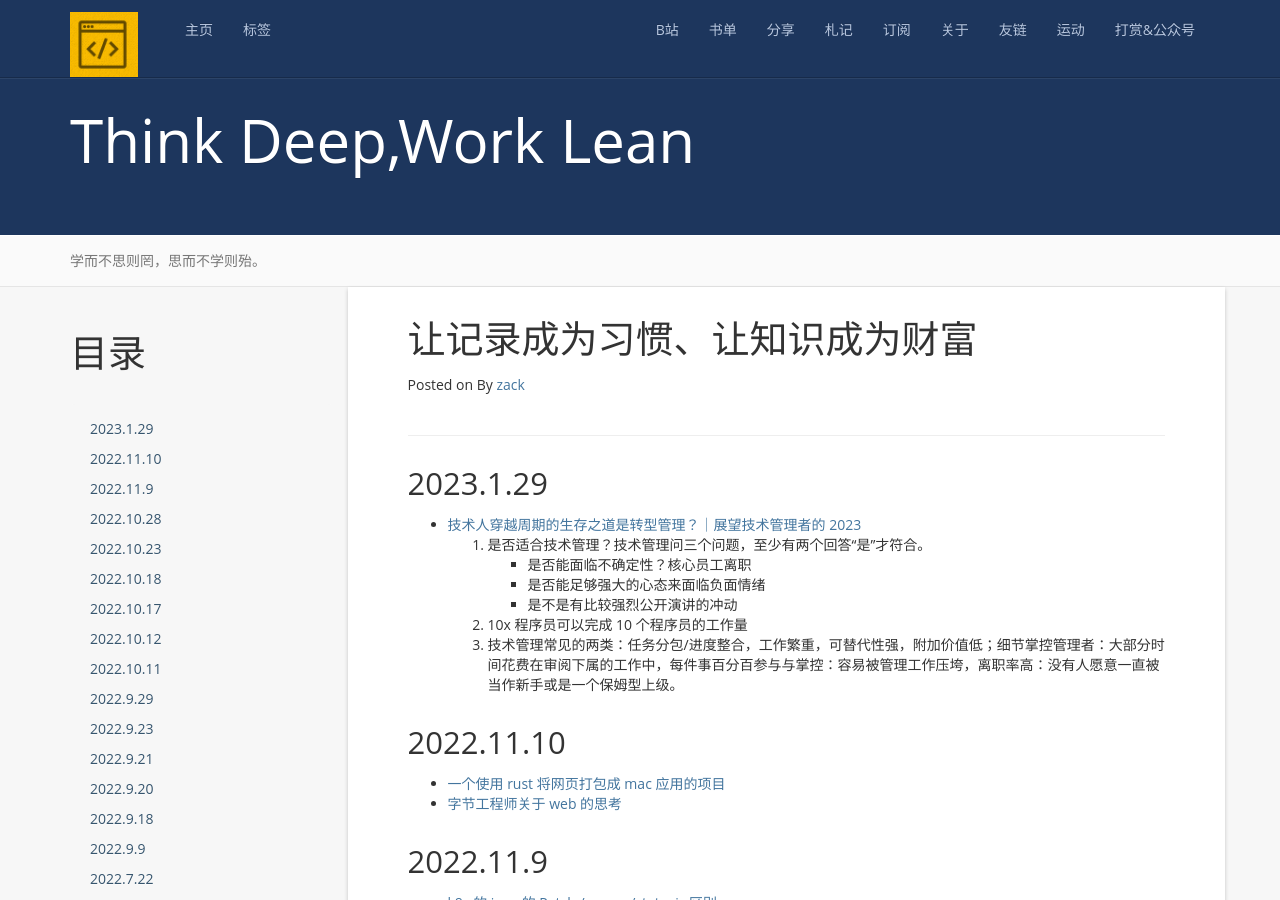
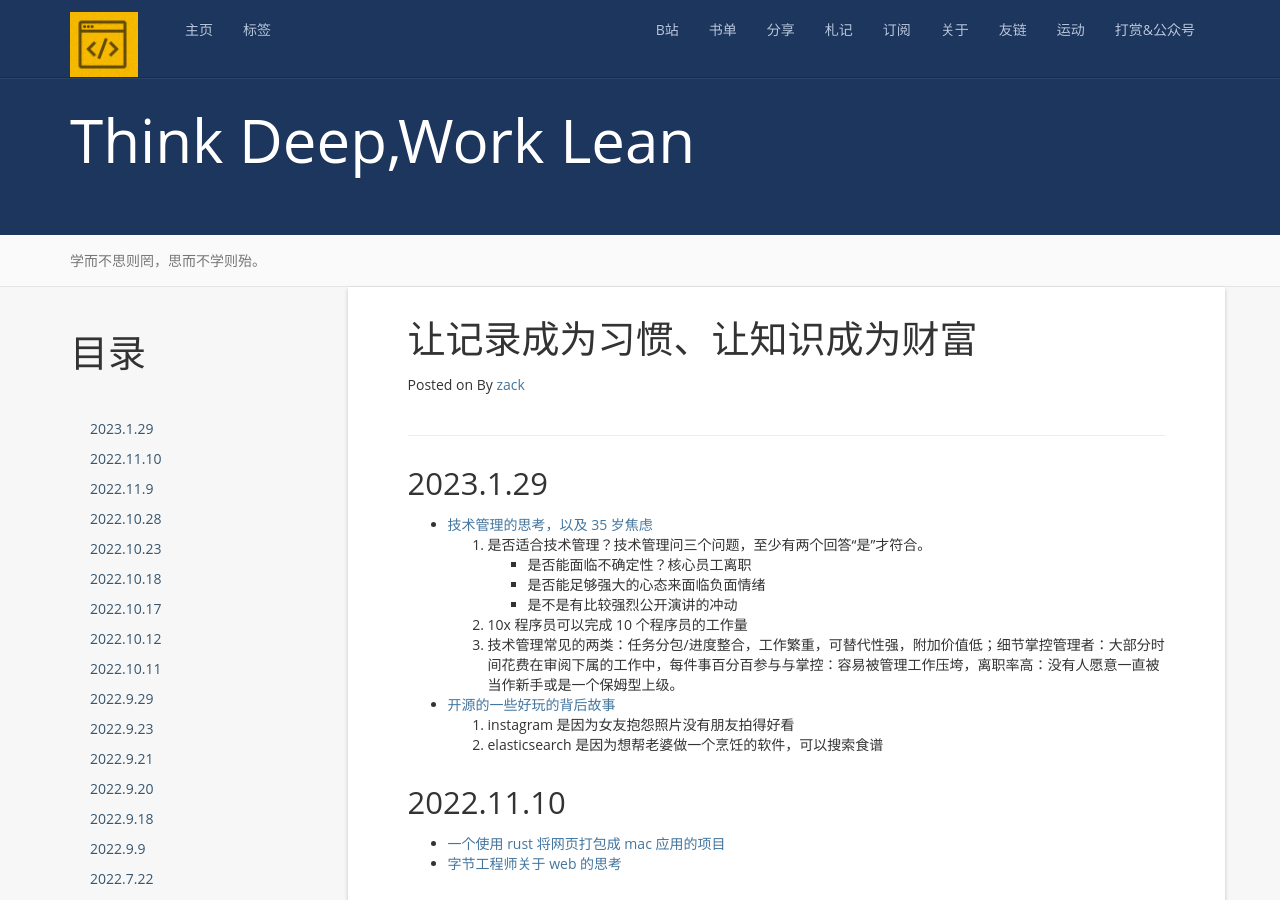
Before and after one commit to zackzhangkai/zackzhangkai.github.io, a Jekyll site: the page built from note.md, in a window 1280 px wide and 900 px high. Built offline with Jekyll 4.4.1, drawn with Linux system fonts in a browser that asks for light colours; nearby versions of some CDN libraries; a script that is not in the unit is left out; comment, search, counter and statistics services are not loaded.

Commit message:
add note
Signed-off-by: zackzhangkai <zhangkaiamm@gmail.com>

```diff
--- a/note.md
+++ b/note.md
@@ -11,13 +11,17 @@ permalink: /note/
 
 2023.1.29
 -----------
-+ [技术人穿越周期的生存之道是转型管理？｜展望技术管理者的 2023](https://www.infoq.cn/article/1y50p46mqc05rxlWsAKl)
++ [技术管理的思考，以及 35 岁焦虑](https://www.infoq.cn/article/1y50p46mqc05rxlWsAKl)
   1. 是否适合技术管理？技术管理问三个问题，至少有两个回答“是”才符合。
     - 是否能面临不确定性？核心员工离职
     - 是否能足够强大的心态来面临负面情绪
     - 是不是有比较强烈公开演讲的冲动
   2. 10x 程序员可以完成 10 个程序员的工作量
   3. 技术管理常见的两类：任务分包/进度整合，工作繁重，可替代性强，附加价值低；细节掌控管理者：大部分时间花费在审阅下属的工作中，每件事百分百参与与掌控：容易被管理工作压垮，离职率高：没有人愿意一直被当作新手或是一个保姆型上级。
+
++ [开源的一些好玩的背后故事](https://www.infoq.cn/article/iwMWAW2Szdu2HFwuebC7)
+  1. instagram 是因为女友抱怨照片没有朋友拍得好看
+  2. elasticsearch 是因为想帮老婆做一个烹饪的软件，可以搜索食谱
 
 2022.11.10
 ------------
```
